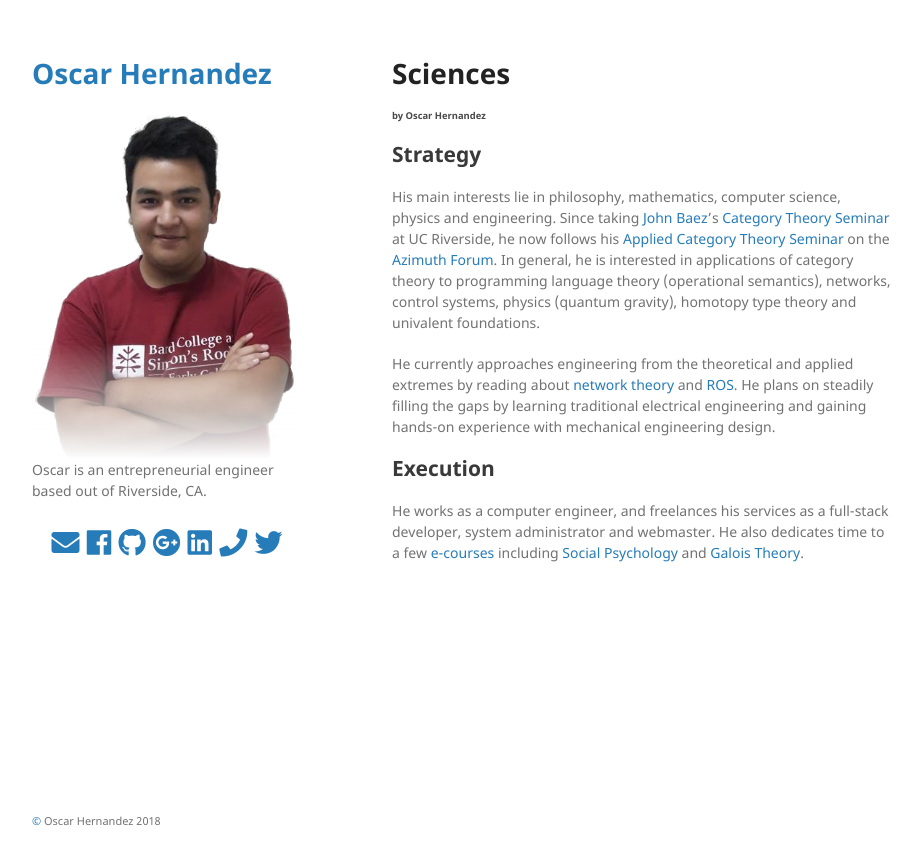
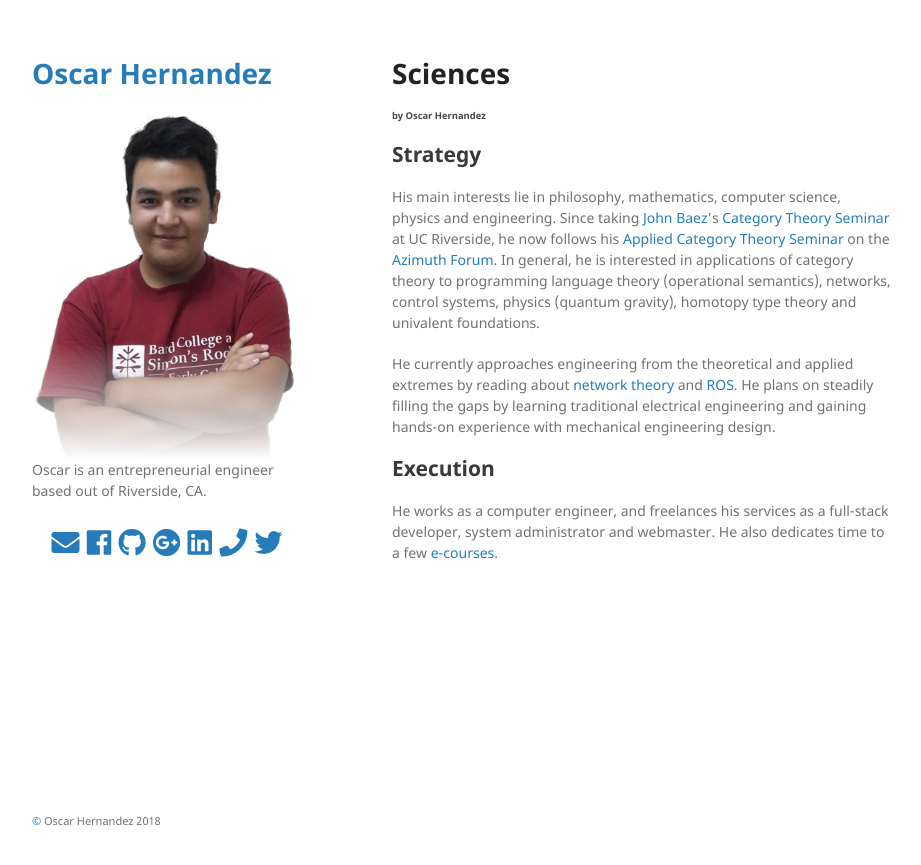
Before and after one commit to mathemonads/mathemonads.github.io, a Jekyll site: the page built from blog/science.md, in a window 1280 px wide. Shown: the top 865 px of the page, without its empty margins (178-1099 px from the left). Built offline with Jekyll 4.4.1, drawn with Linux system fonts in a browser that asks for light colours; nearby versions of some CDN libraries.

Commit message:
hide ecourse

```diff
--- a/blog/science.md
+++ b/blog/science.md
@@ -14,4 +14,4 @@ He plans on steadily filling the gaps by learning traditional electrical enginee
 
 ## Execution
 He works as a computer engineer, and freelances his services as a full-stack developer, system administrator and webmaster.
-He also dedicates time to a few [e-courses](/portfolio/courses) including [Social Psychology](https://www.coursera.org/learn/social-psychology "Social Psychology") and [Galois Theory](https://www.coursera.org/learn/galois/ "Introduction to Galois Theory").
+He also dedicates time to a few [e-courses](/portfolio/courses).
```
Also changed, not shown: portfolio/courses.md (+1 -1 lines).
